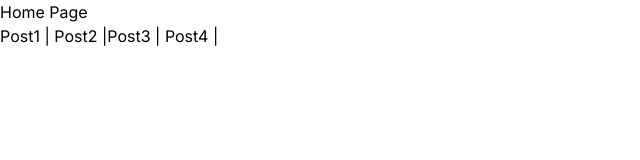
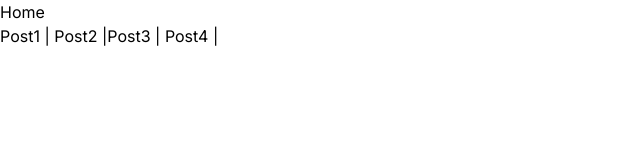
Before and after one commit to aaaaaaaaana/exercicio-app, a Next.js app: page / in a window 1280 px wide. Shown: the top 160 px of the page, without its empty margins (0-640 px from the left). Built offline with nearby package versions, Linux system fonts and the light colour scheme.

Commit message:
home alterado

```diff
--- a/src/app/page.jsx
+++ b/src/app/page.jsx
@@ -4,7 +4,7 @@ import Link from "next/link";
 export default function Home() {
   return (
     <>
-      <h1>Home Page</h1>
+      <h1>Home</h1>
 
       <div>
         <Link href="posts/dinamicas/estranho/[slug]/post1">Post1</Link> |
```
